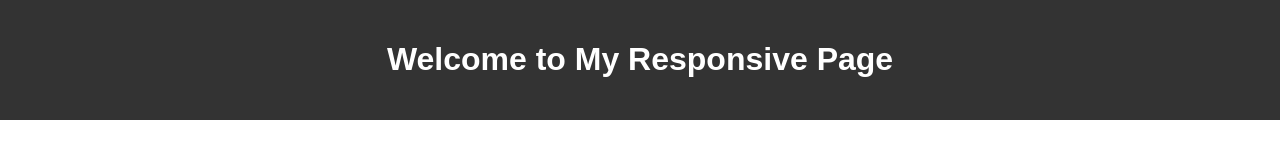
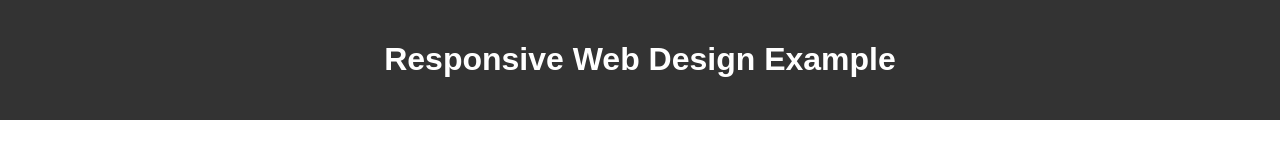
Before and after one commit to BhanuPranaviN/week3, a plain HTML site: page index.html in a window 1280 px wide. Shown: the top 154 px of the page. Drawn offline with Linux system fonts and the light colour scheme.

Commit message:
Updated header title text

```diff
--- a/index.html
+++ b/index.html
@@ -6,7 +6,7 @@
 </head>
 <body>
   <header>
-    <h1>Welcome to My Responsive Page</h1>
+    <h1>Responsive Web Design Example</h1>
   </header>
 
   <section class="about">
```
